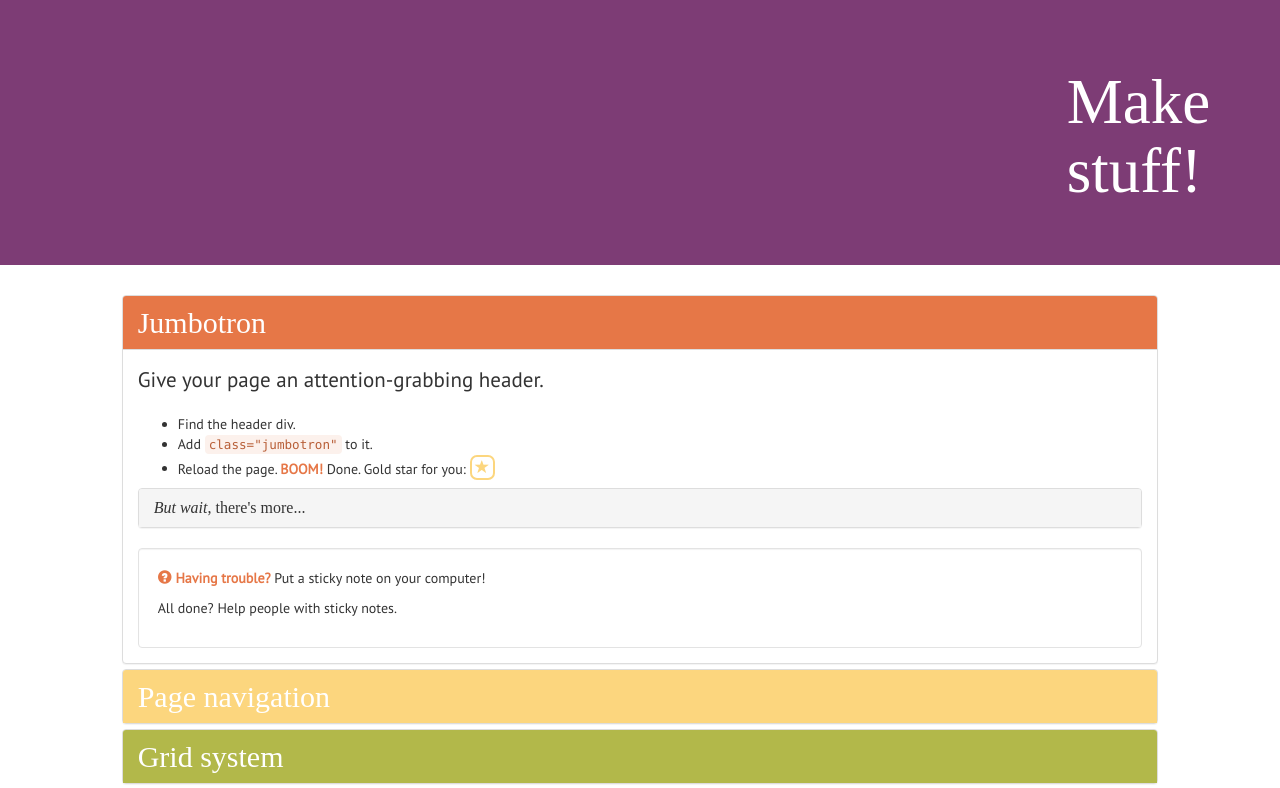
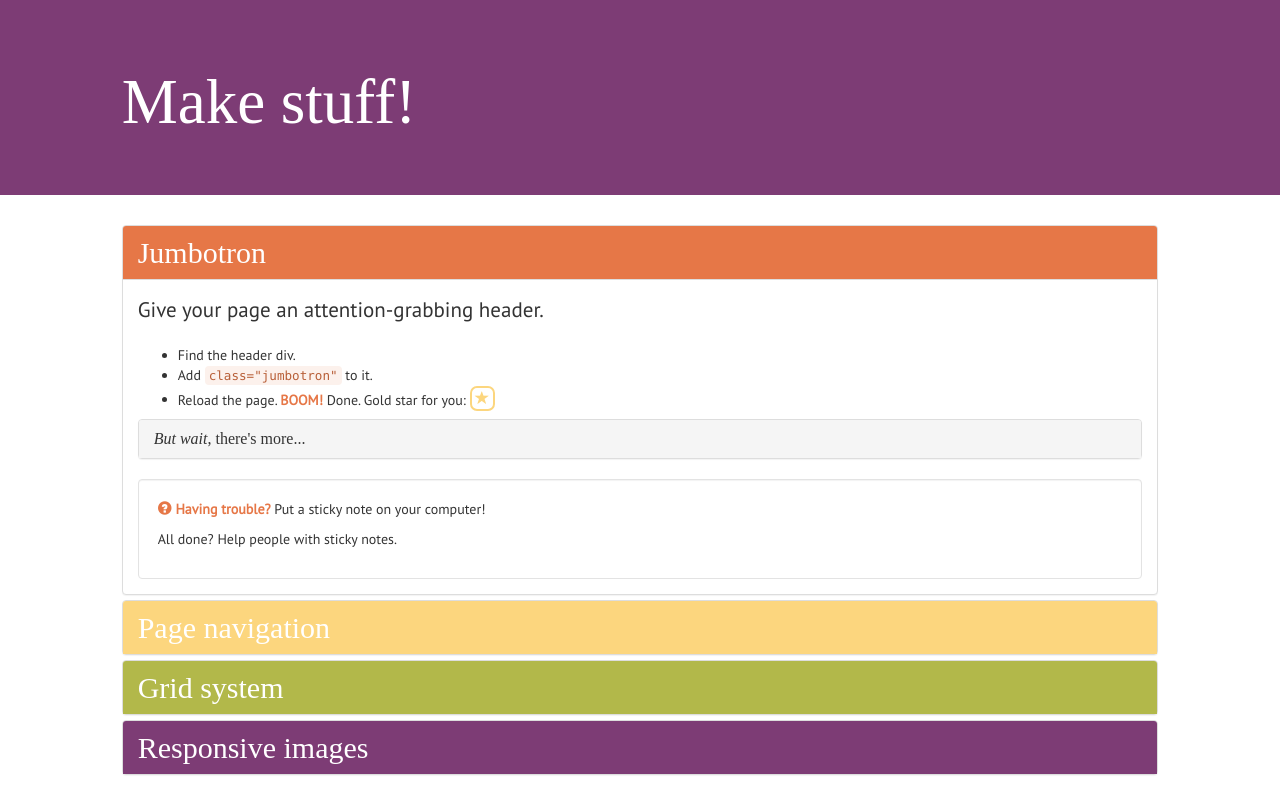
Before and after one commit to thatandromeda/bootstrap-tutorial, a plain HTML site: page make.html in a window 1280 px wide. Shown: the top 788 px of the page. Drawn offline with nearby package versions, Linux system fonts and the light colour scheme; a web font is replaced by a local one.

Commit message:
whoops copy-paste error, plus align header with content

```diff
--- a/css/custom.css
+++ b/css/custom.css
@@ -6,6 +6,10 @@
 
 h1, h2, h3 {
   font-family: 'Enriqueta';
+}
+
+.jumbotron {
+  padding-left: 0;
 }
 
 h2.panel-title {
--- a/make.html
+++ b/make.html
@@ -23,7 +23,7 @@
     <div class="jumbotron bg-purple">
       <div class="container-fluid">
         <div class="row">
-          <div class="col-md-offset-10">
+          <div class="col-md-10 col-md-offset-1">
             <h1>
               Make stuff!
             </h1>
```
